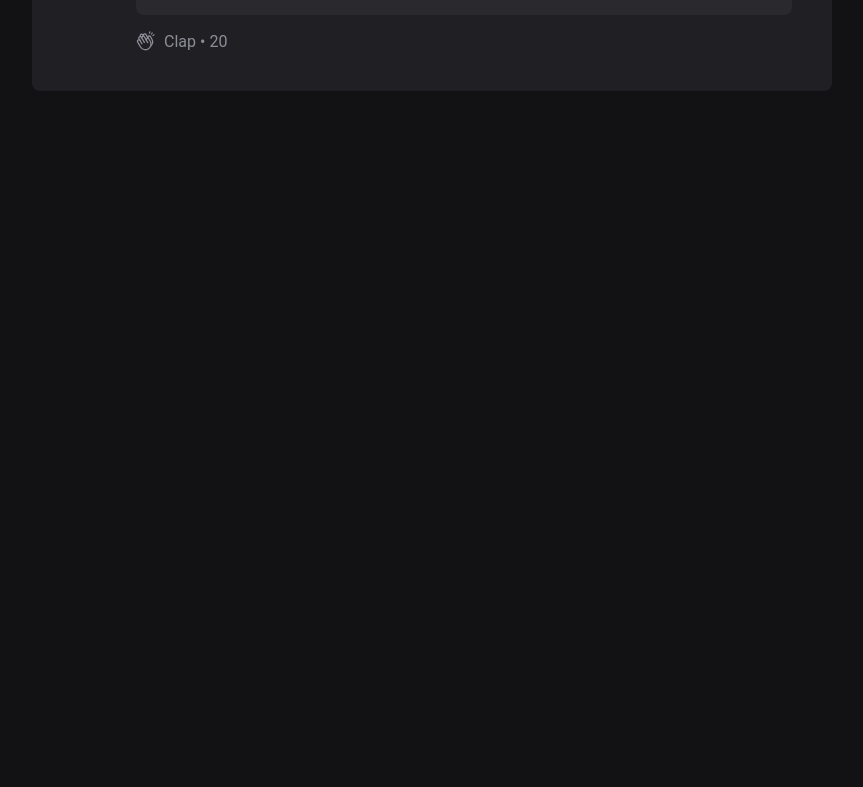
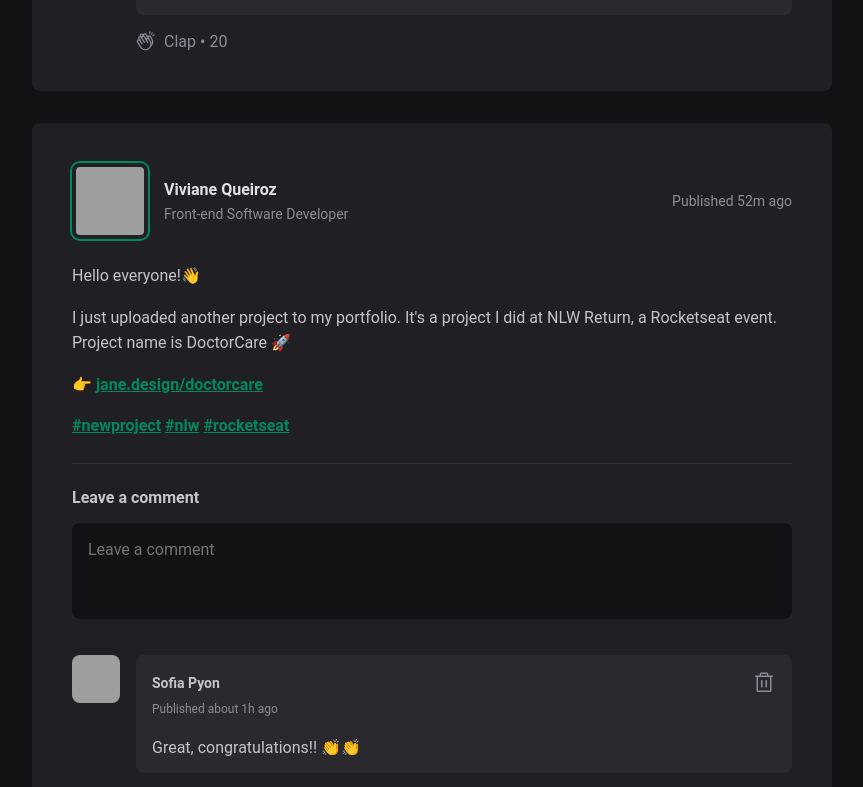
Before and after one commit to vivianequeiroz/react-feed, a React app: page / in a window 1280 px wide. Shown: the part 2248-3035 px from the top of the page, without its empty margins (352-1215 px from the left). Before the commit the page ends 2371 px from the top, so only its background shows below. Built offline with nearby package versions, Linux system fonts and the light colour scheme; grey boxes are pictures that could not be loaded; the HTML template or start-up script is replaced by a standard one.

Commit message:
feat: add new posts through iteration

```diff
--- a/src/App.jsx
+++ b/src/App.jsx
@@ -4,6 +4,72 @@ import styles from "./App.module.css";
 import { Header } from "./components/Header";
 import { Post } from "./components/Post";
 import { Sidebar } from "./components/Sidebar";
+
+const posts = [
+  {
+    id: 1,
+    author: {
+      avatarUrl: "https://avatars.githubusercontent.com/u/61950209?v=4",
+      name: "Viviane Queiroz",
+      role: "Frontend software developer",
+    },
+    content: [
+      { type: "paragraph", content: "Hello everyone!👋" },
+      {
+        type: "paragraph",
+        content:
+          " I just uploaded another project to my portfolio. Its a project I did at NLW Return, a Rocketseat event. Project name is DoctorCare 🚀",
+      },
+      { type: "link", content: "👉 jane.design/doctorcare" },
+      { type: "link", content: "#newproject" },
+      { type: "link", content: "#nlw" },
+      { type: "link", content: "#rocketseat" },
+    ],
+    publishedAt: new Date("2022-05-03 15:04:05"),
+  },
+  {
+    id: 2,
+    author: {
+      avatarUrl: "https://avatars.githubusercontent.com/u/61950209?v=4",
+      name: "Pyon Queiroz",
+      role: "Frontend software developer",
+    },
+    content: [
+      { type: "paragraph", content: "Hello everyone!👋" },
+      {
+        type: "paragraph",
+        content:
+          " I just uploaded another project to my portfolio. Its a project I did at NLW Return, a Rocketseat event. Project name is DoctorCare 🚀",
+      },
+      { type: "link", content: "👉 jane.design/doctorcare" },
+      { type: "link", content: "#newproject" },
+      { type: "link", content: "#nlw" },
+      { type: "link", content: "#rocketseat" },
+    ],
+    publishedAt: new Date("2022-05-03 15:04:05"),
+  },
+  {
+    id: 3,
+    author: {
+      avatarUrl: "https://avatars.githubusercontent.com/u/61950209?v=4",
+      name: "Pyon Pyon",
+      role: "Frontend software developer",
+    },
+    content: [
+      { type: "paragraph", content: "Hello everyone!👋" },
+      {
+        type: "paragraph",
+        content:
+          " I just uploaded another project to my portfolio. Its a project I did at NLW Return, a Rocketseat event. Project name is DoctorCare 🚀",
+      },
+      { type: "link", content: "👉 jane.design/doctorcare" },
+      { type: "link", content: "#newproject" },
+      { type: "link", content: "#nlw" },
+      { type: "link", content: "#rocketseat" },
+    ],
+    publishedAt: new Date("2022-05-03 15:04:05"),
+  },
+];
 
 function App() {
   return (
@@ -12,8 +78,15 @@ function App() {
       <div className={styles.wrapper}>
         <Sidebar />
         <main>
-          <Post />
-          <Post />
+          {posts.map((post) => {
+            return (
+              <Post
+                author={post.author}
+                content={post.content}
+                publishedAt={post.publishedAt}
+              />
+            );
+          })}
         </main>
       </div>
     </div>
```
